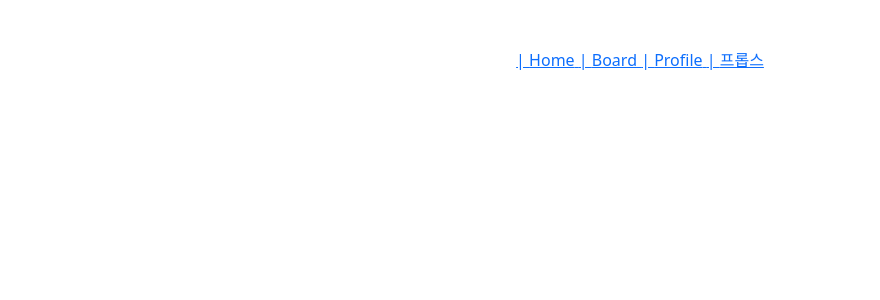
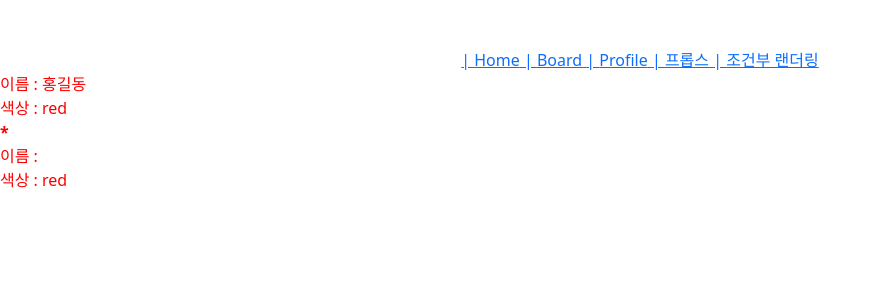
Before and after one commit to dayoung077/react-vite-ydy-example2, a React (Vite) app: page /three in a window 1280 px wide. Shown: the top 300 px of the page, without its empty margins (0-880 px from the left). Built offline with nearby package versions, Linux system fonts and the light colour scheme.

Commit message:
조건부 랜더링 완료

```diff
--- /dev/null
+++ b/src/components/Hello3.jsx
@@ -0,0 +1,14 @@
+import React from 'react'
+
+export const Hello3 = ({ name, color, isSpecial, isName }) => {
+  return (
+    // prettier-ignore
+    <div style={{color : color}}>
+      이름 : {isName ? name : null} <br/>
+      색상 : {color} <br/>
+      {isSpecial ? <b>*</b> : null}
+    </div>
+  )
+}
+
+export default Hello3
--- /dev/null
+++ b/src/pages/ThreePage.jsx
@@ -0,0 +1,14 @@
+import React from 'react'
+import Hello3 from '../components/Hello3'
+
+export const ThreePage = () => {
+  return (
+    // prettier-ignore
+    <div>
+    <Hello3 name="홍길동" color="red" isSpecial={true} isName={true}></Hello3>
+    <Hello3 name="홍길동" color="red" isSpecial={false} isName={false}></Hello3> <br/>
+  </div>
+  )
+}
+
+export default ThreePage
--- a/src/route/Routes.jsx
+++ b/src/route/Routes.jsx
@@ -1,8 +1,9 @@
 import React, { Component } from 'react'
 import HomePage from '../pages/HomePage'
 import BoardPage from '../pages/BoardPage'
-import { ProfilePage } from './../pages/ProfilePage'
+import ProfilePage from './../pages/ProfilePage'
 import PropsPage from '../pages/propsPage'
+import ThreePage from '../pages/ThreePage'
 
 // React Routes, Route 사용 시 배열로 관리하기
 const routes = [
@@ -29,6 +30,12 @@ const routes = [
     element: <PropsPage />,
     title: '프롭스',
   },
+
+  {
+    path: '/three',
+    element: <ThreePage />,
+    title: '조건부 랜더링',
+  },
 ]
 
 export default routes
```
